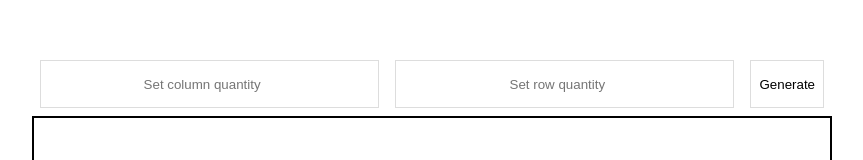
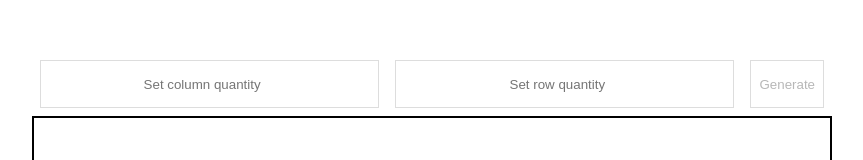
Before and after one commit to robertkirsz/canvas-dancefloor, a React app: page / in a window 1280 px wide. Shown: the part 115-275 px from the top of the page, without its empty margins (208-1071 px from the left). Built offline with nearby package versions, Linux system fonts and the light colour scheme.

Commit message:
Setup MobX store

```diff
--- a/package.json
+++ b/package.json
@@ -17,6 +17,8 @@
     "prettier": "prettier --ignore-path .gitignore --write 'src{**/,}*.{js,ts,tsx,css}'"
   },
   "dependencies": {
+    "mobx": "6.0.1",
+    "mobx-react-lite": "3.0.0",
     "react": "16.13.1",
     "react-dom": "16.13.1"
   },
--- a/src/components/Form.tsx
+++ b/src/components/Form.tsx
@@ -1,26 +1,46 @@
-import React from 'react'
+import React, { useContext } from 'react'
+import { observer } from 'mobx-react-lite'
+import DancefloorStore from 'stores/Dancefloor'
 import styles from 'styles/Form.module.css'
 
-export default function Form() {
+function Form() {
+  const { numberOfColumns, numberOfRows, changeNumberOfColumns, changeNumberOfRows } = useContext(DancefloorStore)
+
   const handleSubmit = (event: React.FormEvent) => {
     event.preventDefault()
   }
 
   const handleNumberOfColumnsChange = (event: React.ChangeEvent<HTMLInputElement>) => {
-    console.log(parseInt(event.target.value))
+    changeNumberOfColumns(parseInt(event.target.value))
   }
 
   const handleNumberOfRowsChange = (event: React.ChangeEvent<HTMLInputElement>) => {
-    console.log(parseInt(event.target.value))
+    changeNumberOfRows(parseInt(event.target.value))
   }
 
   return (
     <form className={styles.form} onSubmit={handleSubmit}>
-      <input placeholder="Set column quantity" type="number" min="0" max="20" onChange={handleNumberOfColumnsChange} />
+      <input
+        placeholder="Set column quantity"
+        type="number"
+        min="0"
+        max="20"
+        value={numberOfColumns === 0 ? '' : numberOfColumns}
+        onChange={handleNumberOfColumnsChange}
+      />
 
-      <input placeholder="Set row quantity" type="number" min="0" max="20" onChange={handleNumberOfRowsChange} />
+      <input
+        placeholder="Set row quantity"
+        type="number"
+        min="0"
+        max="20"
+        value={numberOfRows === 0 ? '' : numberOfRows}
+        onChange={handleNumberOfRowsChange}
+      />
 
-      <button>Generate</button>
+      <button disabled={!numberOfColumns || !numberOfRows}>Generate</button>
     </form>
   )
 }
+
+export default observer(Form)
--- /dev/null
+++ b/src/stores/Dancefloor.ts
@@ -0,0 +1,22 @@
+import { createContext } from 'react'
+import { makeAutoObservable } from 'mobx'
+
+class DancefloorStore {
+  constructor() {
+    makeAutoObservable(this)
+  }
+
+  numberOfColumns: number = 0
+
+  changeNumberOfColumns = (value: number) => {
+    this.numberOfColumns = value
+  }
+
+  numberOfRows: number = 0
+
+  changeNumberOfRows = (value: number) => {
+    this.numberOfRows = value
+  }
+}
+
+export default createContext(new DancefloorStore())
--- a/src/styles/Form.module.css
+++ b/src/styles/Form.module.css
@@ -17,8 +17,12 @@ form button {
 }
 
 form input:hover,
-form button:hover {
+form button:hover:not(:disabled) {
   border-color: #777;
+}
+
+form button:disabled {
+  cursor: not-allowed;
 }
 
 @media (min-width: 600px) {
```
Also changed, not shown: 2 other files (tests, documents, lock files or other folders).
